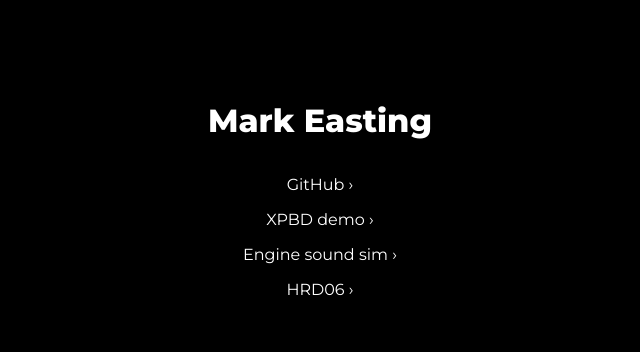
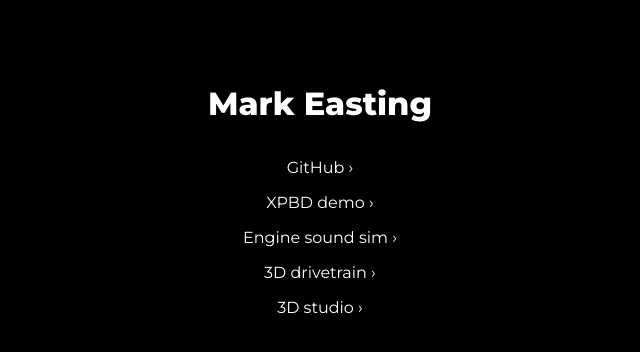
Before and after one commit to markeasting/markeasting.github.io, a plain HTML site: page index.html in a window 1280 px wide. Shown: the whole page, without its empty margins (320-960 px from the left). Drawn offline with Linux system fonts and the light colour scheme.

Commit message:
Updated index.html

```diff
--- a/index.html
+++ b/index.html
@@ -74,7 +74,10 @@
             <a href="/engine">Engine sound sim</a>
         </p>
         <p>
-            <a href="/r3f">HRD06</a>
+            <a href="/r3f">3D drivetrain</a>
+        </p>
+        <p>
+            <a href="/studio">3D studio</a>
         </p>
     </main>
 
```
